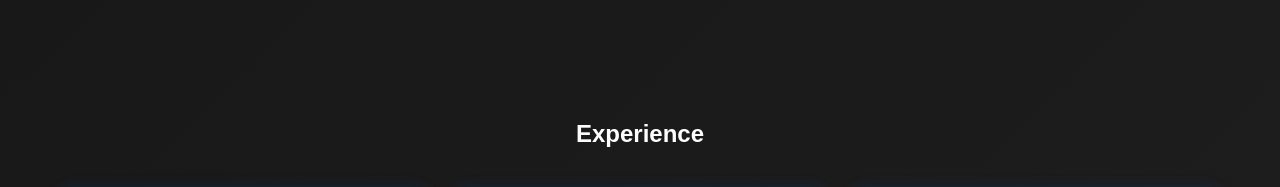
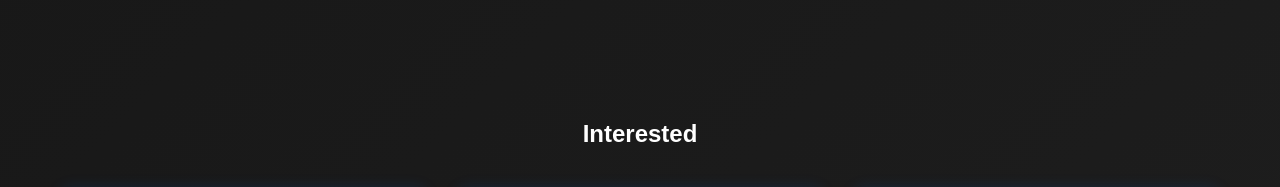
Before and after one commit to MarkyDev1220/portfolio, a React (Create React App) app: page / in a window 1280 px wide. Shown: the part 4740-4927 px from the top of the page. Built offline with nearby package versions, Linux system fonts and the light colour scheme.

Commit message:
minor commit

```diff
--- a/src/pages/Interested.js
+++ b/src/pages/Interested.js
@@ -1,7 +1,7 @@
 export default function Interested() {
   return (
     <section id="experience" className="interested-section">
-      <h1>Experience</h1>
+      <h1>Interested</h1>
 
       <div className="interested-grid">
 
```
